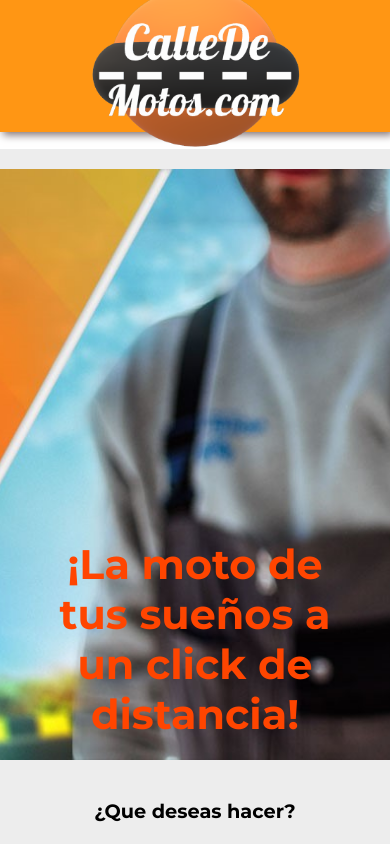
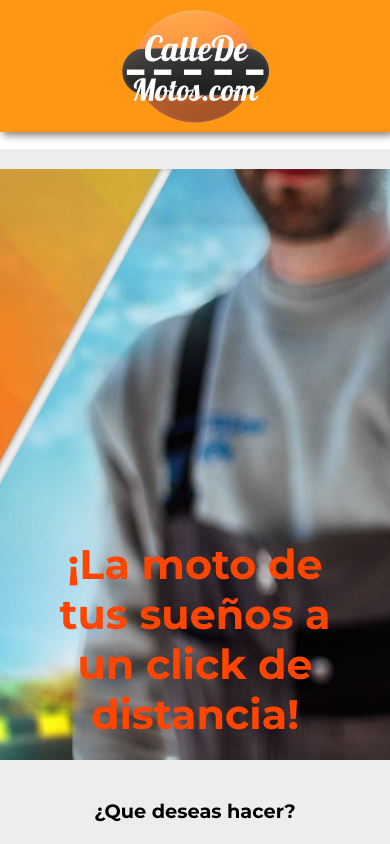
Before and after one commit to Gabytto/ProyectoTT, a plain HTML site: page index.html in a window 390 px wide. Shown: the top 844 px of the page. Drawn offline with Linux system fonts and the light colour scheme.

Commit message:
prueba logo

```diff
--- a/css/style.css
+++ b/css/style.css
@@ -213,4 +213,8 @@ footer {
   nav{
     display: none;
   }
+  img {
+    width: auto;
+    height: 180px;
+  }
 }
```
